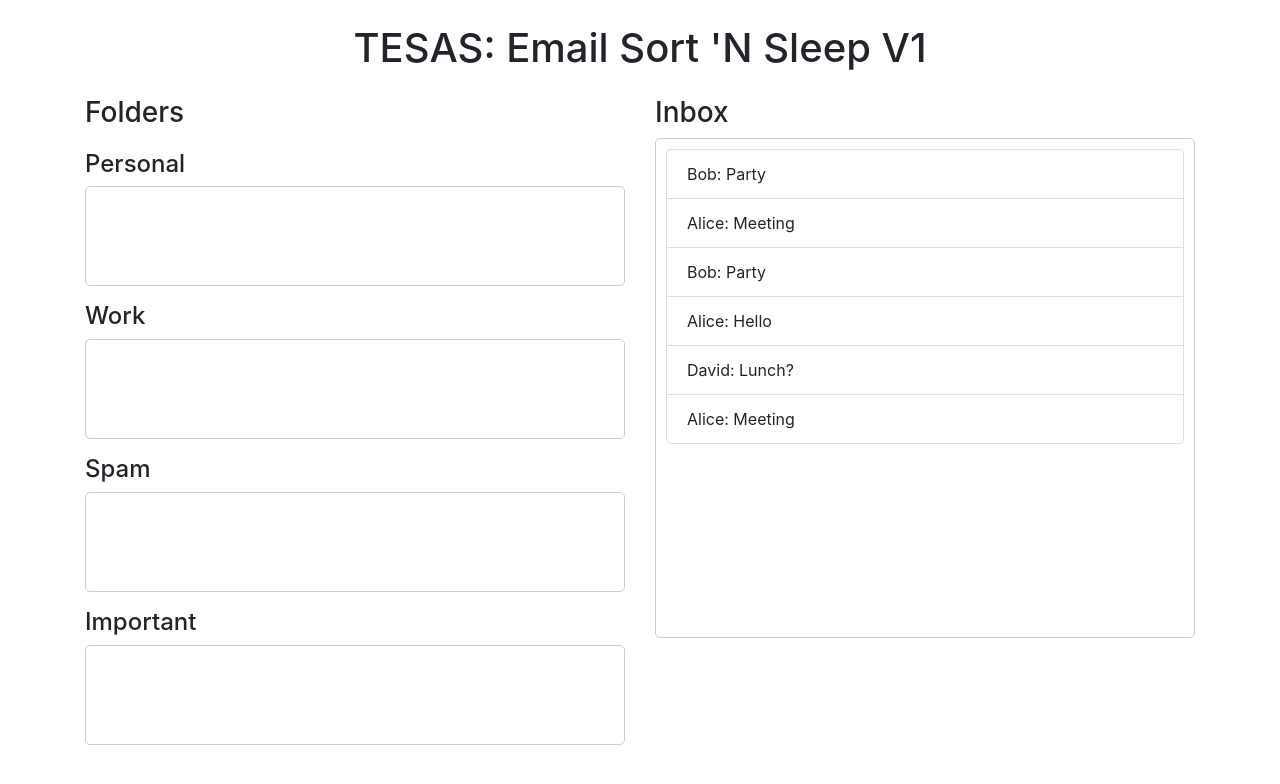
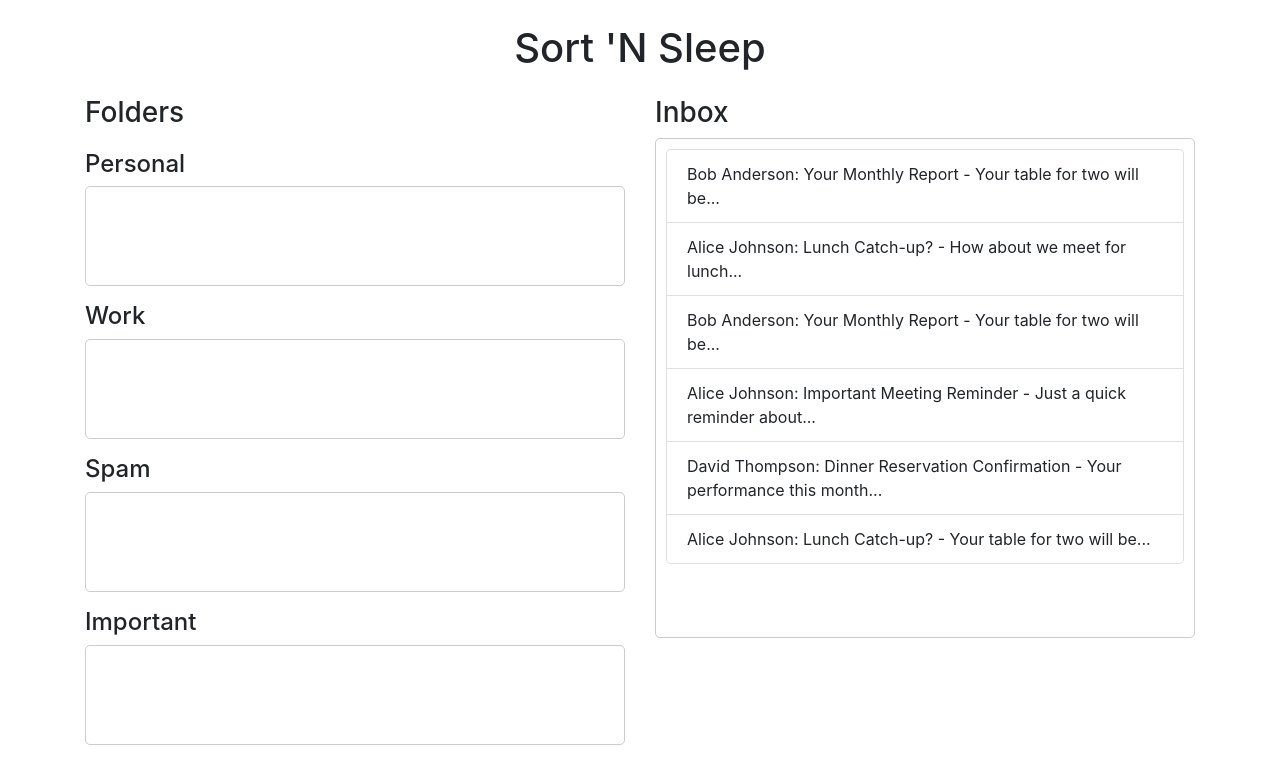
Before and after one commit to fdsayre/TESAS, a plain HTML site: page index.html in a window 1280 px wide. Drawn offline with nearby package versions, Linux system fonts and the light colour scheme.

Commit message:
added snippets and changed final message

```diff
--- a/index.html
+++ b/index.html
@@ -26,7 +26,7 @@
 </head>
 <body>
     <div class="container">
-        <h1 class="text-center my-4">TESAS: Email Sort 'N Sleep V1</h1>
+        <h1 class="text-center my-4">Sort 'N Sleep</h1>
         <div class="row">
             <div class="col-6">
                 <h3>Folders</h3>
@@ -53,27 +53,36 @@
 var folders = ['Personal', 'Work', 'Spam', 'Important'];
 var emailGenerationInterval;
 
+
 // Function to generate a random sender
 function generateRandomSender() {
-    var senders = ['John', 'Alice', 'Bob', 'Charlie', 'David'];
+    var senders = ['John Smith', 'Alice Johnson', 'Bob Anderson', 'Charlie McDonald', 'David Thompson'];
     return senders[Math.floor(Math.random() * senders.length)];
 }
 
 // Function to generate a random subject
 function generateRandomSubject() {
-    var subjects = ['Hello', 'Meeting', 'Lunch?', 'Dinner?', 'Party'];
+    var subjects = ['Important Meeting Reminder', 'Lunch Catch-up?', 'Dinner Reservation Confirmation', 'Party Invitation', 'Your Monthly Report'];
     return subjects[Math.floor(Math.random() * subjects.length)];
+}
+
+// Function to generate a random snippet
+function generateRandomSnippet() {
+    var snippets = ['Just a quick reminder about...', 'How about we meet for lunch...', 'Your table for two will be...', 'You are cordially invited to...', 'Your performance this month...'];
+    return snippets[Math.floor(Math.random() * snippets.length)];
 }
 
 // Function to generate a new email
 function generateEmail() {
     var sender = generateRandomSender();
     var subject = generateRandomSubject();
-    var email = $('<li class="list-group-item"></li>').text(sender + ': ' + subject);
+    var snippet = generateRandomSnippet();
+    var email = $('<li class="list-group-item"></li>').text(sender + ': ' + subject + ' - ' + snippet);
     email.attr('draggable', 'true');
     email.attr('id', 'email-' + Date.now()); // Unique ID for each email
     return email;
 }
+
 
 // Function to display a new email
 function displayEmail(email) {
@@ -134,7 +143,7 @@ function enableDragAndDrop() {
 
         // Check if the inbox is empty
         if ($('#inbox li').length === 0) {
-            $('#inbox').append('<li class="list-group-item text-center"><h2>You\'re Done!</h2></li>');
+            $('#inbox').append('<li class="list-group-item text-center"><h2>You\'re Done! Go to Sleep!</h2></li>');
             clearInterval(emailGenerationInterval); // Stop generating emails
         }
     });
```
